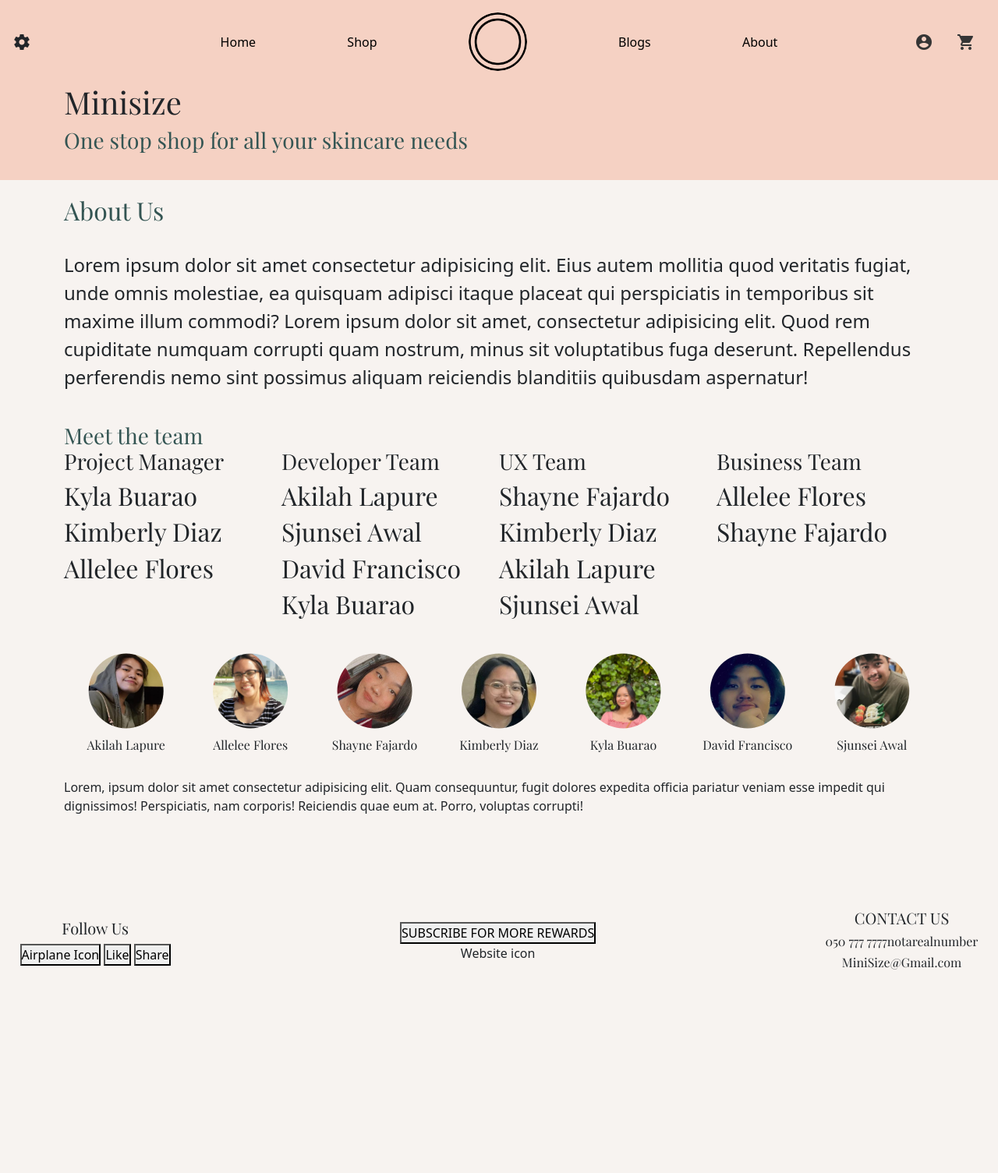
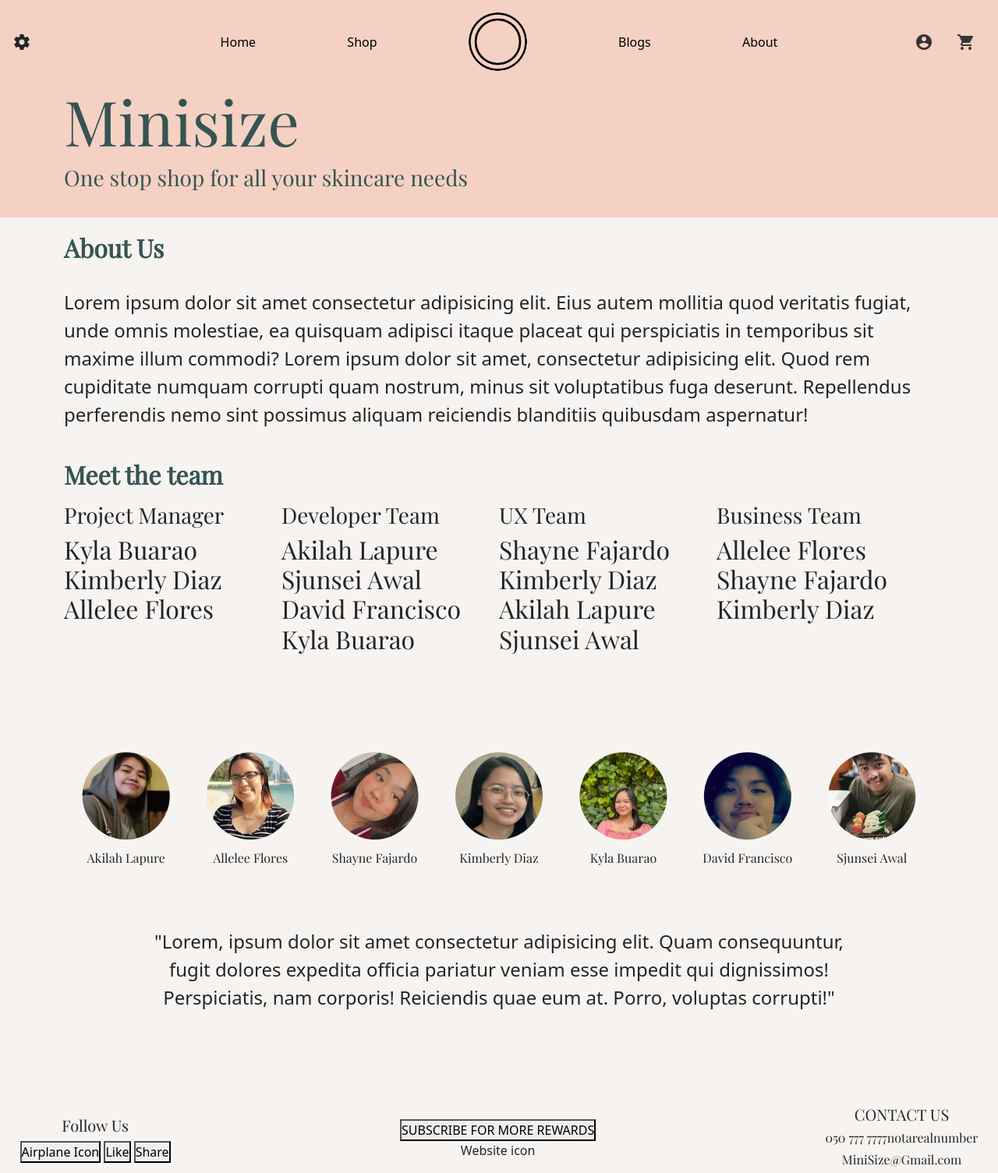
Before and after one commit to minisize/minisizeproject, a PHP site: page /about-us.php in a window 1280 px wide. Shown: the whole page at 78% size. Before the commit the page ends 1244 px from the top, so only its background shows below. Run offline with PHP 8.4, Linux system fonts and the light colour scheme; data comes from the database, SQL or seed files in the repository; style sheets or scripts are compiled from the project's sources; some libraries are stand-ins or nearby versions.

Commit message:
Adding changes of the about-us website

```diff
--- a/about-us.php
+++ b/about-us.php
@@ -2,11 +2,11 @@
         include("includes/main-header.php");
     ?>
 
-    <link rel="stylesheet" href="./assets/styles/about_us/about.css">
+    <link rel="stylesheet" href="assets/styles/about_us/about.css?ver=3">
 
     <div class="container">
         <div class="top-background">
-            <h1 class="about-title"> Minisize </h1>
+            <h1 class="Title-AbUs"> Minisize </h1>
             <h3 id="mini-quota"> One stop shop for all your skincare needs </h3>
         </div>
         <div class="fade-bg"></div>
@@ -65,6 +65,7 @@
                     <h3>Business Team </h3>
                     <h4> Allelee Flores </h4>
                     <h4> Shayne Fajardo </h4>
+                    <h4> Kimberly Diaz </h4>
                     <!-- <ul>
                         <li> Allelee Flores </li>
                         <li> Shayne Fajardo </li>
@@ -92,7 +93,7 @@
             </div>
             <div class="looks">
                 <div class="big_img">
-                    <img src="assets\images\website\teams\Kim.jpg">
+                    <img src="assets\images\website\teams\Kim.JPG">
                 </div>
                 <h6> Kimberly Diaz </h6>
                 <!-- <p> Kimberly Diaz </p> -->
@@ -116,7 +117,9 @@
         <br>
 
         <div class="quota">
-            Lorem, ipsum dolor sit amet consectetur adipisicing elit. Quam consequuntur, fugit dolores expedita officia pariatur veniam esse impedit qui dignissimos! Perspiciatis, nam corporis! Reiciendis quae eum at. Porro, voluptas corrupti!
+            "Lorem, ipsum dolor sit amet consectetur adipisicing elit.
+            Quam consequuntur, <br> fugit dolores expedita officia pariatur veniam esse impedit qui dignissimos! <br>
+            Perspiciatis, nam corporis! Reiciendis quae eum at. Porro, voluptas corrupti!"
         </div>
     </div>
         <br><br><br><br><br>
--- a/assets/styles/about_us/about.css
+++ b/assets/styles/about_us/about.css
@@ -8,7 +8,8 @@
   background-color: #F5D1C3;
 }
 
-.about-title h1 {
+.Title-AbUs {
+  font-size: 5rem;
   color: #345553;
 }
 
@@ -20,6 +21,7 @@
 .looks img {
   -webkit-clip-path: circle(40%);
           clip-path: circle(40%);
+  border-radius: 50px;
   margin: 0;
   padding: 0;
 }
@@ -55,17 +57,26 @@ li {
   font-weight: 500;
   text-align: justify;
   margin: 20px;
+  font-family: "Josefin Sans", sans-serif;
 }
 
-.team p {
+.team h4 {
   margin-bottom: 0;
 }
 
+.team-mate {
+  margin-bottom: 6vh;
+}
+
 .pics {
+  margin-top: 5vh;
   display: -ms-grid;
   display: grid;
   -ms-grid-columns: 1fr 1fr 1fr 1fr 1fr 1fr 1fr;
       grid-template-columns: 1fr 1fr 1fr 1fr 1fr 1fr 1fr;
+  margin-bottom: 6vh;
+  margin-left: 0;
+  margin-right: 0;
 }
 
 .big_img img {
@@ -78,10 +89,19 @@ li {
 }
 
 .looks img {
-  width: 120px;
-  height: 120px;
+  width: 140px;
+  height: 140px;
   -o-object-fit: cover;
      object-fit: cover;
+  -webkit-transition: 0.5s;
+  transition: 0.5s;
+  border-radius: 10px;
+}
+
+.looks img:hover {
+  -webkit-transform: scale(1.3);
+          transform: scale(1.3);
+  z-index: 2;
 }
 
 .team-proto {
@@ -116,12 +136,19 @@ li {
 
 #about-title {
   color: #345553;
-  font-weight: 500;
+  font-weight: 600;
   margin-top: 2.5vh;
-  margin-bottom: 0;
+  margin-bottom: 2vh;
+  font-size: 2rem;
+  font-family: "Playfair Display", serif;
 }
 
 .quota {
-  font-size: 1rem;
+  font-size: 1.5rem;
+  -ms-flex-item-align: center;
+      -ms-grid-row-align: center;
+      align-self: center;
+  text-align: center;
+  font-weight: 500;
 }
 /*# sourceMappingURL=about.css.map */
--- a/assets/styles/about_us/about.scss
+++ b/assets/styles/about_us/about.scss
@@ -17,12 +17,10 @@ $font-text: 'Playfair Display', serif;
     background-color: $header-color;
 }
 
-.about-title
+.Title-AbUs
 {
-    h1
-    {
-        color: $h-color;
-    }
+    font-size: 5rem;
+    color: $h-color;
 }
 
 .fade-bg
@@ -37,6 +35,7 @@ $font-text: 'Playfair Display', serif;
     img
     {
         clip-path: circle(40%);
+        border-radius: 50px;
         margin: 0;
         padding: 0;
     }
@@ -84,21 +83,31 @@ li
         font-weight: 500;
         text-align: justify;
         margin: 20px;
+        font-family: $font-title;
     }
 }
 
 .team
 {
-    p
+    h4
     {
         margin-bottom: 0;
     }
 }
 
+.team-mate
+{
+    margin-bottom: 6vh;
+}
+
 .pics
 {
+    margin-top: 5vh;
     display: grid;
     grid-template-columns: 1fr 1fr 1fr 1fr 1fr 1fr 1fr;
+    margin-bottom: 6vh;
+    margin-left: 0;
+    margin-right: 0;
 }
 
 .big_img img
@@ -111,10 +120,18 @@ li
     text-align: center;
     img
     {
-        width: 120px;
-        height: 120px;
+        width: 140px;
+        height: 140px;
         object-fit: cover;
+        transition: 0.5s;
+        border-radius: 10px;
     }
+}
+
+.looks img:hover
+{
+    transform: scale(1.3);
+    z-index: 2;
 }
 
 .team-proto
@@ -149,12 +166,17 @@ li
 #about-title
 {
     color: $h-color;
-    font-weight: 500;
+    font-weight: 600;
     margin-top: 2.5vh;
-    margin-bottom: 0;
+    margin-bottom: 2vh;
+    font-size: 2rem;
+    font-family: $font-text;
 }
 
 .quota
 {
-    font-size: 1rem;
+    font-size: 1.5rem;
+    align-self: center;
+    text-align: center;
+    font-weight: 500;
 }
```
Also changed, not shown: 1 other file.
